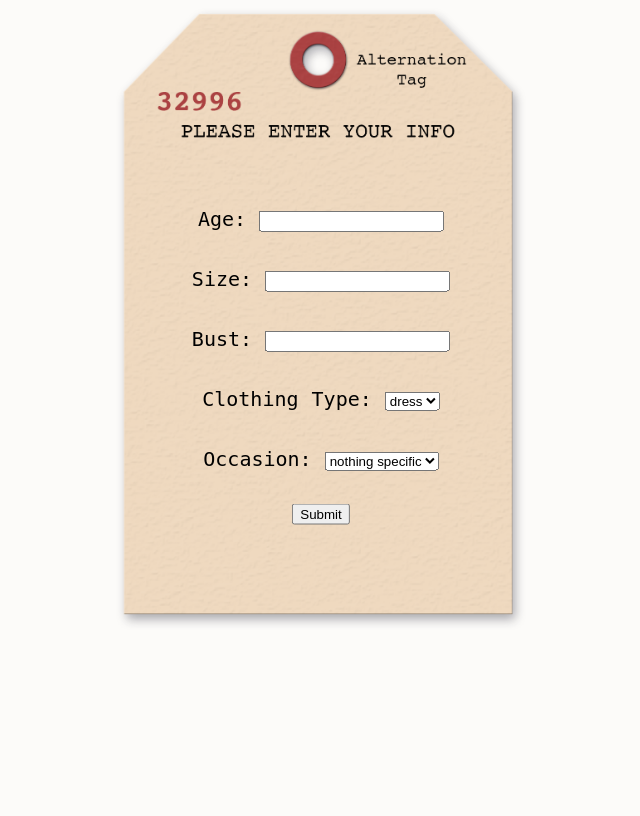
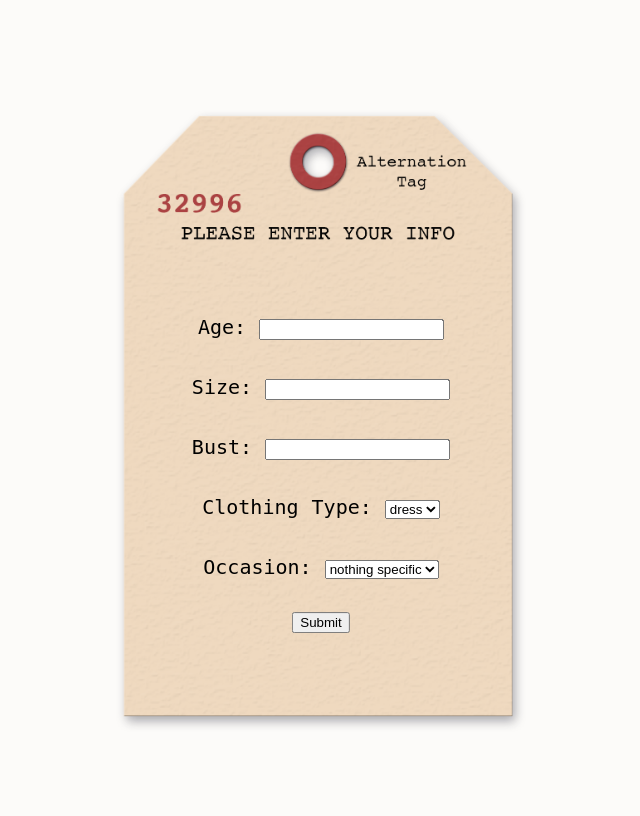
Before and after one commit to CreativeFeeling/RecommendersProject, a Django app: page /reccomend/tailor/ in a window 1280 px wide. Shown: the whole page, without its empty margins (319-959 px from the left). Run offline with Django 3.2, Linux system fonts and the light colour scheme.

Commit message:
a little more dynamic, but not really

```diff
--- a/rtr/reccomend/templates/reccomend/tailorTag.html
+++ b/rtr/reccomend/templates/reccomend/tailorTag.html
@@ -4,7 +4,6 @@
       {% csrf_token %}
       <div class="centered">
         <TT><FONT SIZE=+2>
-        <br> <br> <br>
         <div class="fieldWrapper">
             <label for="{{ form.Age.id_for_label }}">Age:</label>
             {{ form.Age }}
@@ -48,6 +47,7 @@
     .container {
         position: relative;
         text-align: center;
+        padding-top: 10%;
         /* color: white; */
     }
     /* Centered text */
@@ -56,6 +56,7 @@
         top: 50%;
         left: 50%;
         transform: translate(-50%, -50%);
+        padding-top: 20%;
     }
   </style>
 {% endblock %}
```
